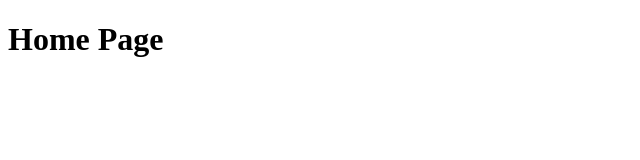
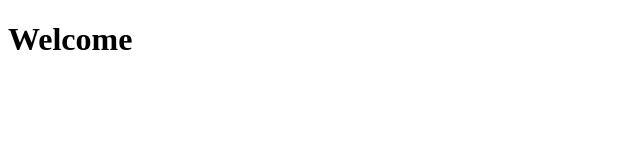
Before and after one commit to piyush-ramavat/task-manager, a React (Create React App) app in the folder ui/: page /home in a window 1280 px wide. Shown: the top 160 px of the page, without its empty margins (0-640 px from the left). Built offline with nearby package versions, Linux system fonts and the light colour scheme.

Commit message:
added cookie based user state

```diff
--- a/ui/package.json
+++ b/ui/package.json
@@ -17,12 +17,14 @@
     "axios": "^1.7.7",
     "lodash": "^4.17.21",
     "react": "^18.3.1",
+    "react-cookie": "^7.2.0",
     "react-dom": "^18.3.1",
     "react-query": "^3.39.3",
     "react-router-dom": "^6.26.1",
     "react-scripts": "5.0.1",
     "typescript": "^4.9.5",
-    "web-vitals": "^2.1.4"
+    "web-vitals": "^2.1.4",
+    "zod": "^3.23.8"
   },
   "scripts": {
     "start": "react-scripts start",
--- a/ui/src/index.tsx
+++ b/ui/src/index.tsx
@@ -4,6 +4,7 @@ import App from "./App";
 import reportWebVitals from "./reportWebVitals";
 import { BrowserRouter } from "react-router-dom";
 import { QueryClient, QueryClientProvider } from "react-query";
+import { CookiesProvider } from "react-cookie";
 
 const root = ReactDOM.createRoot(
   document.getElementById("root") as HTMLElement
@@ -21,7 +22,9 @@ root.render(
   <React.StrictMode>
     <BrowserRouter>
       <QueryClientProvider client={queryClient}>
-        <App />
+        <CookiesProvider defaultSetOptions={{ path: "/" }}>
+          <App />
+        </CookiesProvider>
       </QueryClientProvider>
     </BrowserRouter>
   </React.StrictMode>
--- a/ui/src/pages/Home.tsx
+++ b/ui/src/pages/Home.tsx
@@ -1,9 +1,12 @@
 import React from "react";
+import { useCookies } from "react-cookie";
 
 function Home() {
+  const [cookies] = useCookies(["user"]);
+
   return (
     <>
-      <h1>Home Page</h1>
+      <h1>Welcome {cookies.user?.name}</h1>
     </>
   );
 }
--- a/ui/src/pages/Main.tsx
+++ b/ui/src/pages/Main.tsx
@@ -13,16 +13,20 @@ import Grid from "@mui/material/Grid2";
 
 import { useNavigate } from "react-router-dom";
 import { useEmailOnlyAuth } from "../services";
+import { useCookies } from "react-cookie";
 
 function Main() {
   const [email, setEmail] = useState<string>("default-user@local.com");
   const navigate = useNavigate();
   const mutation = useEmailOnlyAuth();
+  const [cookies, setCookie] = useCookies(["user"]);
 
   const handleGo = async () => {
     try {
       const user = await mutation.mutateAsync({ email });
       if (user) {
+        setCookie("user", user);
+        console.log(`User name: ${cookies.user?.name}`);
         navigate("/home");
       } else {
         console.log("Not Found");
```
Also changed, not shown: 1 other file (tests, documents, lock files or other folders).
